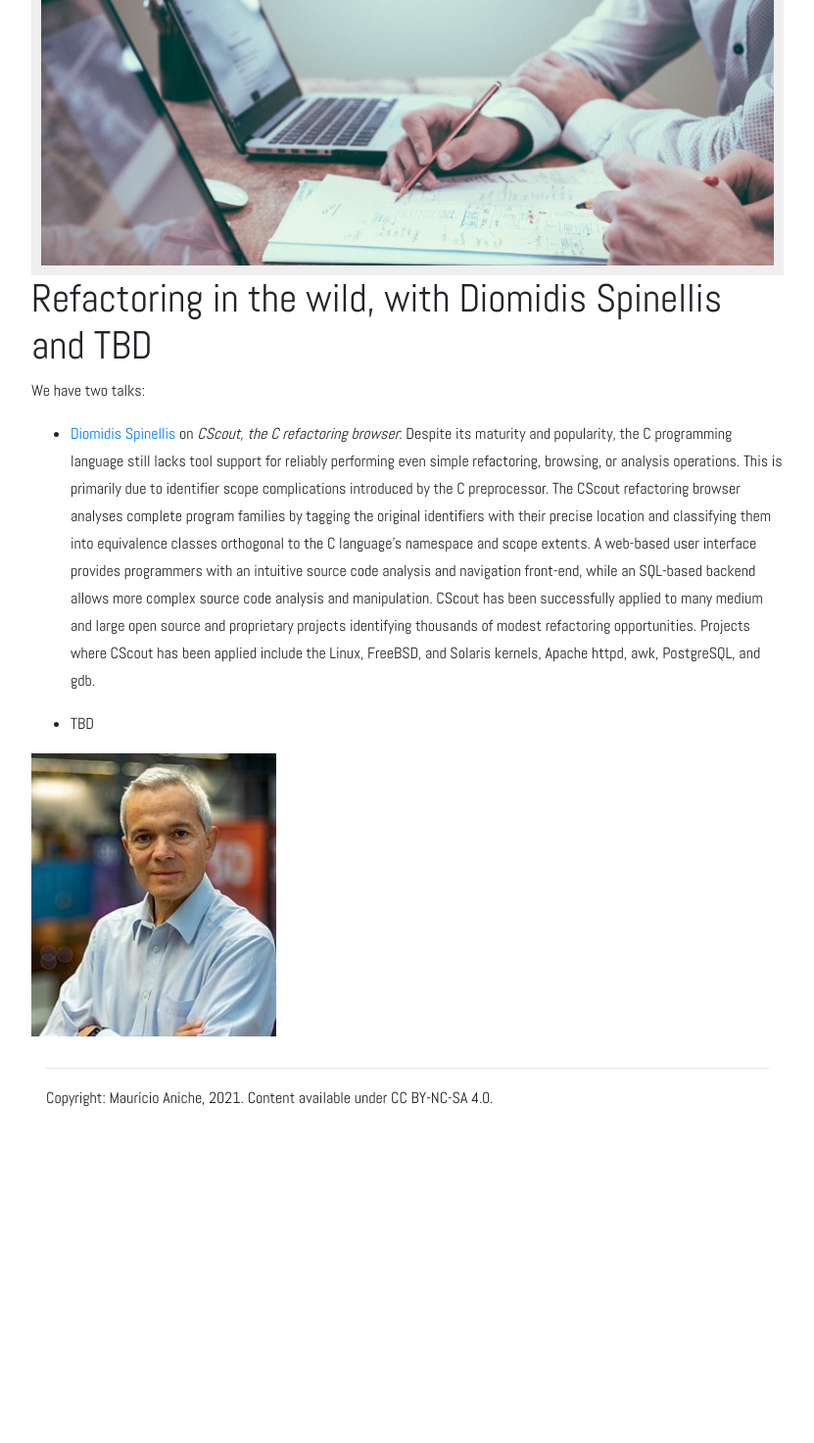
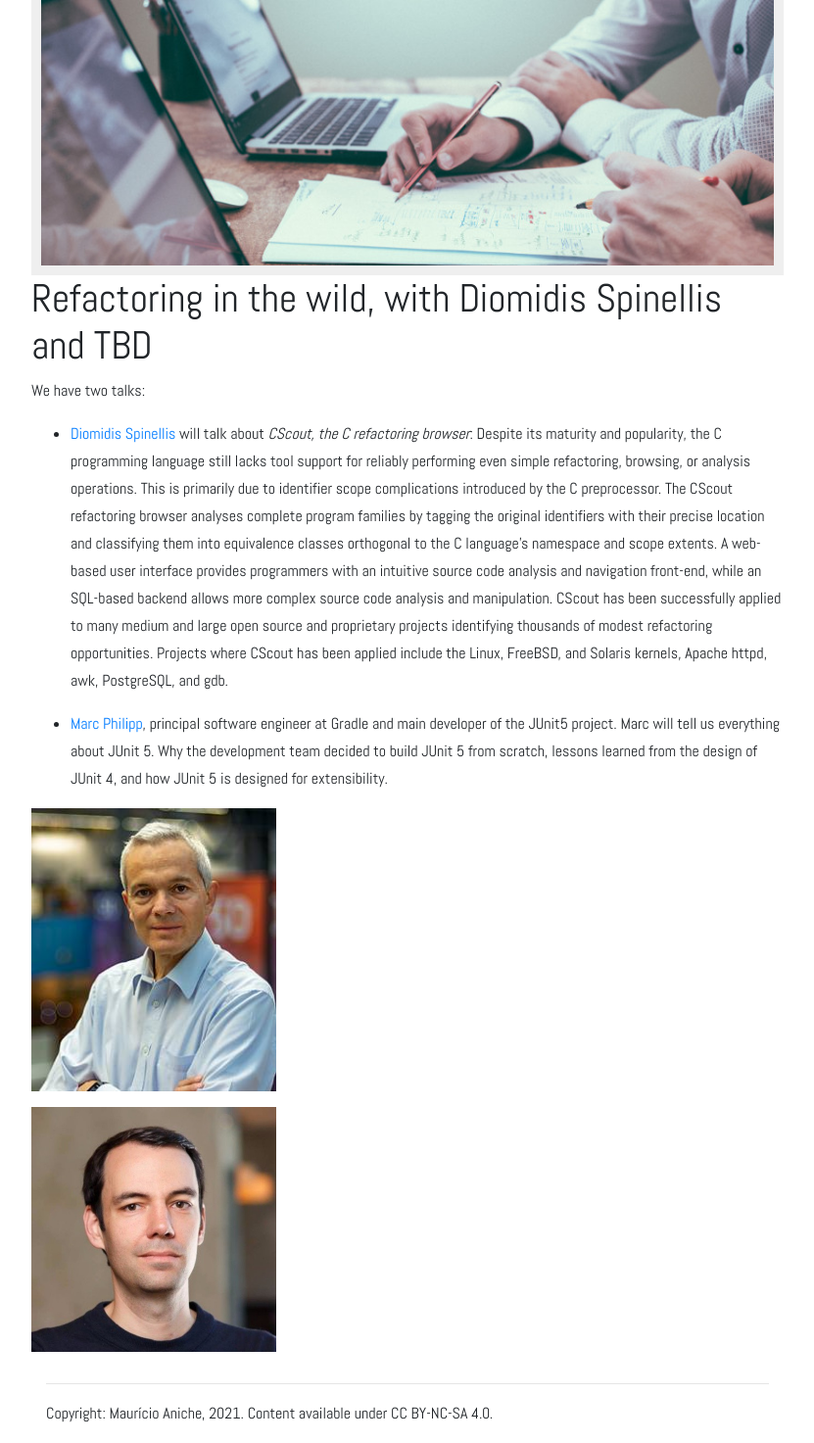
Before and after one commit to SERG-Delft/cs4300, a Jekyll site: the page built from 2021/refactoring-in-the-wild.md, in a window 1280 px wide. Shown: the whole page at 98% size, without its empty margins (224-1055 px from the left). Built offline with Jekyll 4.4.1, drawn with Linux system fonts in a browser that asks for light colours; before the commit the page ends 1151 px from its top, so only the background shows below that.

Commit message:
adding marc's talk

```diff
--- a/2021/refactoring-in-the-wild.md
+++ b/2021/refactoring-in-the-wild.md
@@ -5,7 +5,7 @@ title: Refactoring in the wild, with Diomidis Spinellis and TBD
 
 We have two talks:
 
-* [Diomidis Spinellis](https://www.linkedin.com/in/dspinellis/) on _CScout, the C refactoring browser_: Despite its maturity and popularity,
+* [Diomidis Spinellis](https://www.linkedin.com/in/dspinellis/) will talk about _CScout, the C refactoring browser_: Despite its maturity and popularity,
 the C programming language still
 lacks tool support for reliably performing even simple refactoring,
 browsing, or analysis operations. This is primarily due to identifier
@@ -22,7 +22,9 @@ modest refactoring opportunities. Projects where CScout has been applied
 include the Linux, FreeBSD, and Solaris kernels, Apache httpd, awk,
 PostgreSQL, and gdb.
 
-* TBD
+* [Marc Philipp](https://www.linkedin.com/in/marcphilipp/), principal software engineer at Gradle and main developer of the JUnit5 project. Marc will tell us everything about JUnit 5. Why the development team decided to build JUnit 5 from scratch, lessons learned from the design of JUnit 4, and how JUnit 5 is designed for extensibility.
 
 
-<img src="{{ "/img/guests/diomidis.jpg" | relative_url }}" width="250px">
+<img src="{{ '/img/guests/diomidis.jpg' | relative_url }}" width="250px">
+
+<img src="{{ '/img/guests/marc.jpeg' | relative_url }}" width="250px">
```
Also changed, not shown: img/guests/marc.jpeg (added).
